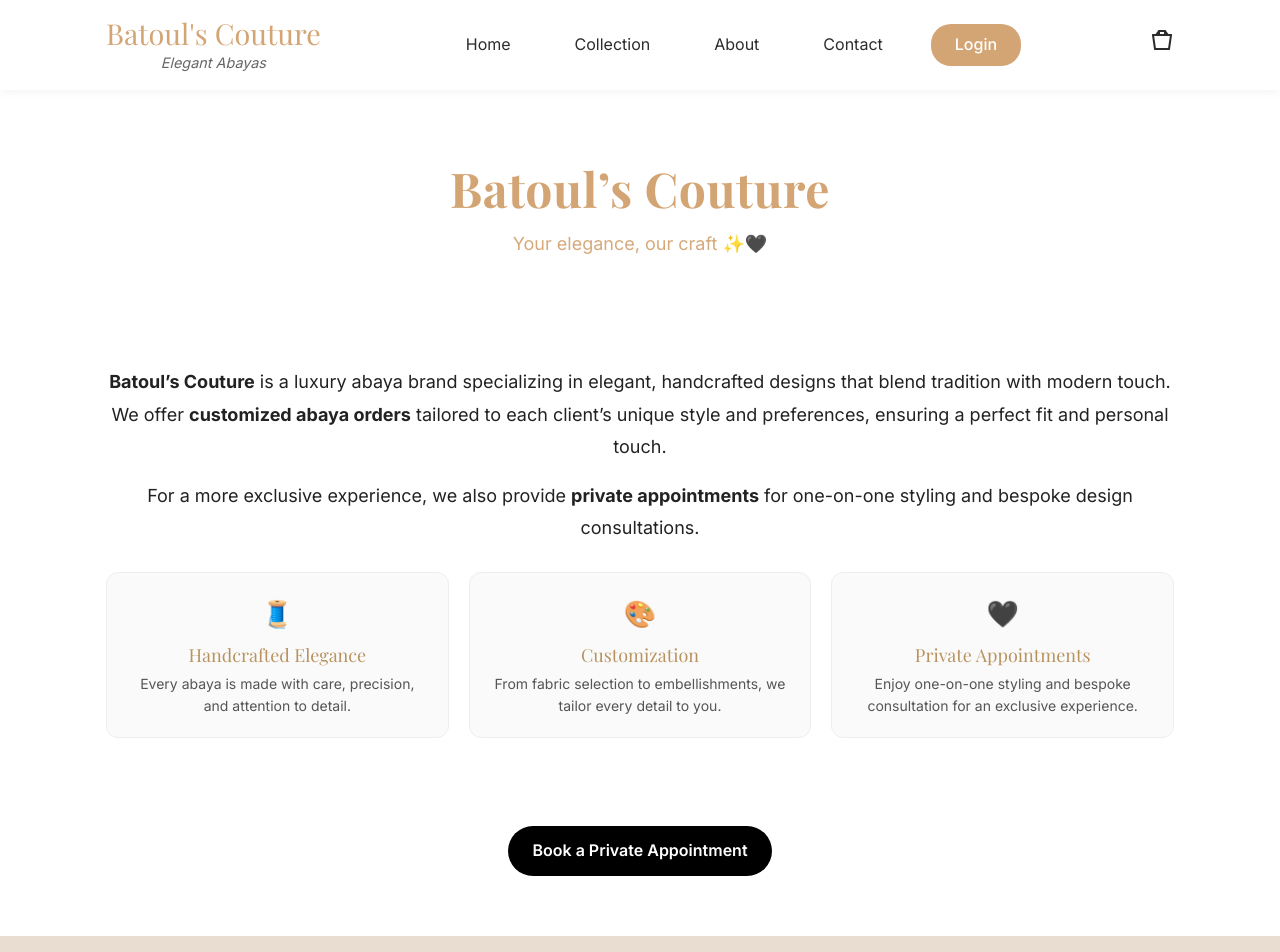
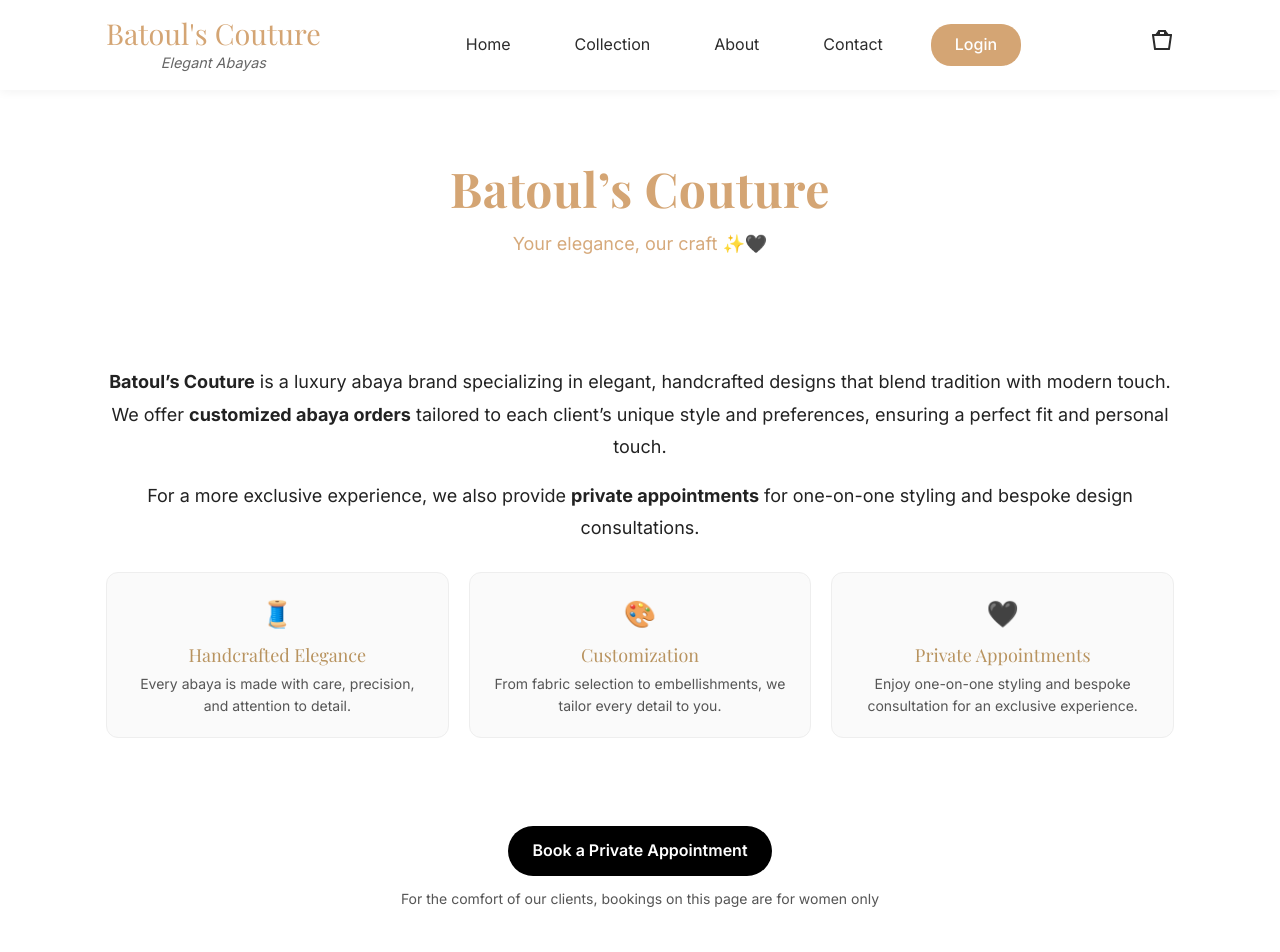
Before and after one commit to nohahalwanii00/batoulcouture0, a React (Create React App) app in the folder client/: page /about in a window 1280 px wide. Shown: the top 952 px of the page. Built offline with nearby package versions, Linux system fonts and the light colour scheme; no server answers; a web font is replaced by a local one.

Commit message:
Fix admin login config and update About note

```diff
--- a/client/src/pages/About.css
+++ b/client/src/pages/About.css
@@ -90,3 +90,9 @@
   transform: translateY(-1px);
   opacity: 0.85;
 }
+
+.cta-note {
+  margin-top: 12px;
+  font-size: 14px;
+  color: #555;
+}
--- a/client/src/pages/About.tsx
+++ b/client/src/pages/About.tsx
@@ -44,6 +44,7 @@ const About: React.FC = () => {
       <section className="cta-section">
         <div className="container">
           <Link to="/contact" className="cta-button">Book a Private Appointment</Link>
+          <div className="cta-note">For the comfort of our clients, bookings on this page are for women only</div>
         </div>
       </section>
     </div>
--- a/client/src/pages/Login.tsx
+++ b/client/src/pages/Login.tsx
@@ -35,7 +35,9 @@ const Login: React.FC = () => {
     setLoading(true);
     setError('');
     try {
-      const res = await authAPI.login({ email, password });
+      const normalizedEmail = (email || '').trim().toLowerCase();
+      const normalizedPassword = (password || '').trim();
+      const res = await authAPI.login({ email: normalizedEmail, password: normalizedPassword });
       const token = res.data?.token;
       if (token) {
         localStorage.setItem('auth_token', token);
```
Also changed, not shown: 1 other file (tests, documents, lock files or other folders).
